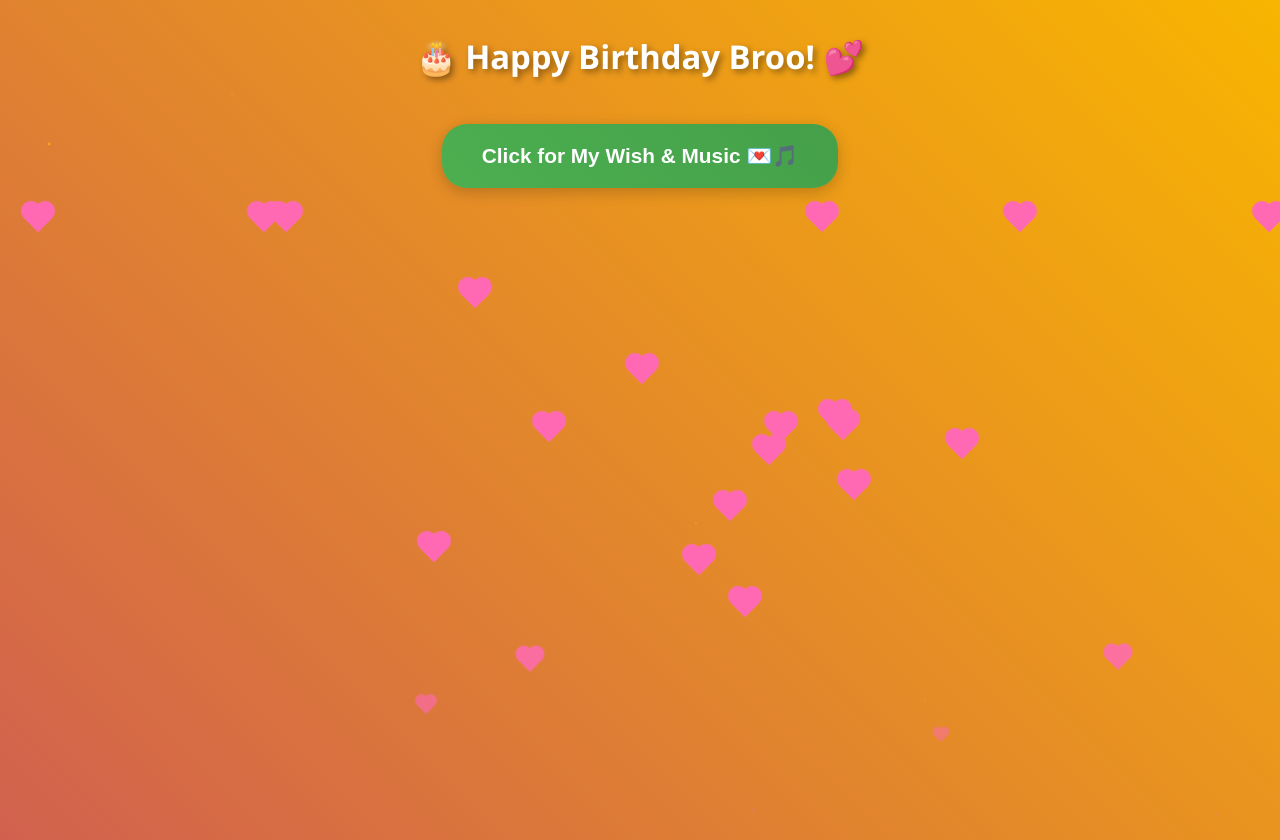
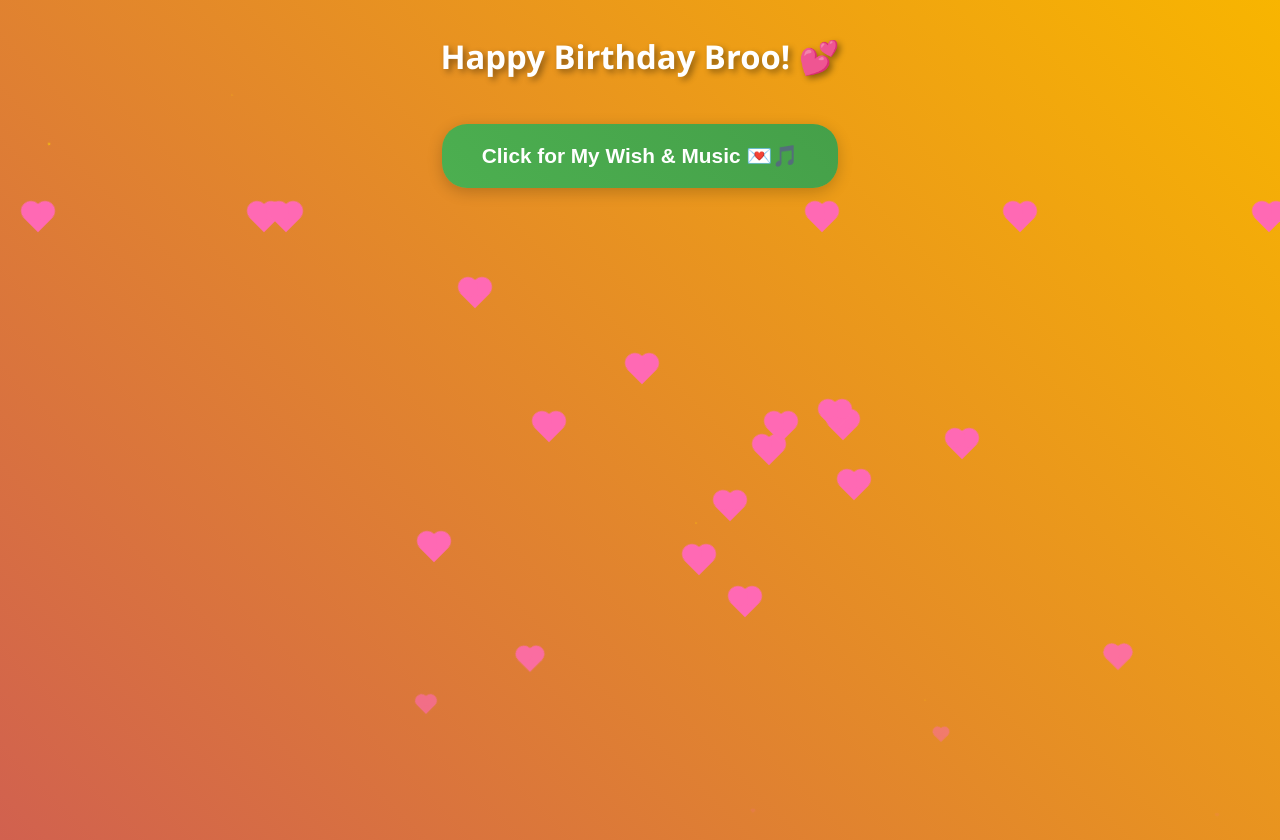
Before and after one commit to muspra333/cibi, a plain HTML site: page index.html in a window 1280 px wide. Drawn offline with Linux system fonts and the light colour scheme.

Commit message:
Update index.html

```diff
--- a/index.html
+++ b/index.html
@@ -209,7 +209,7 @@
 </head>
 <body>
 
-  <h1>🎂 Happy Birthday Broo! 💕</h1>
+  <h1> Happy Birthday Broo! 💕</h1>
 
   <button onclick="showWishAndPlaySong()" id="wishBtn" class="wish-music-btn">Click for My Wish & Music 💌🎵</button>
 
```
